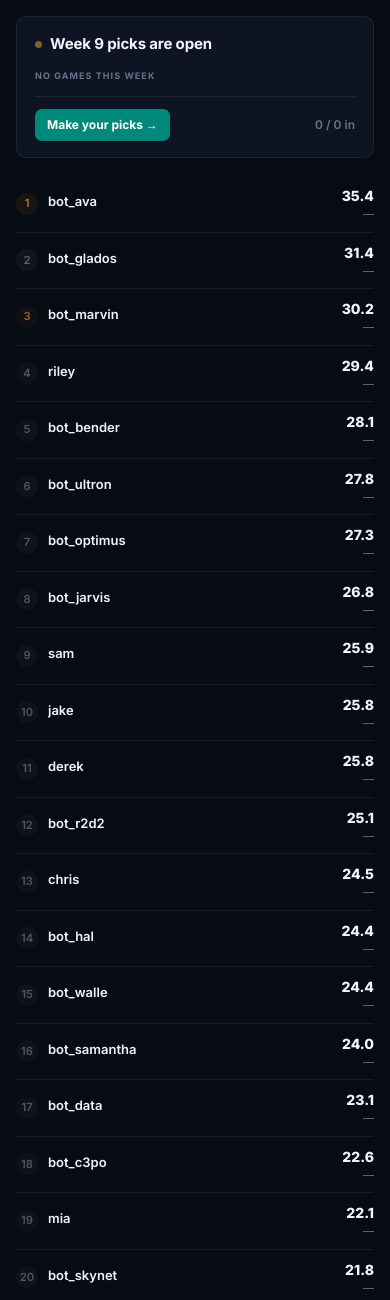
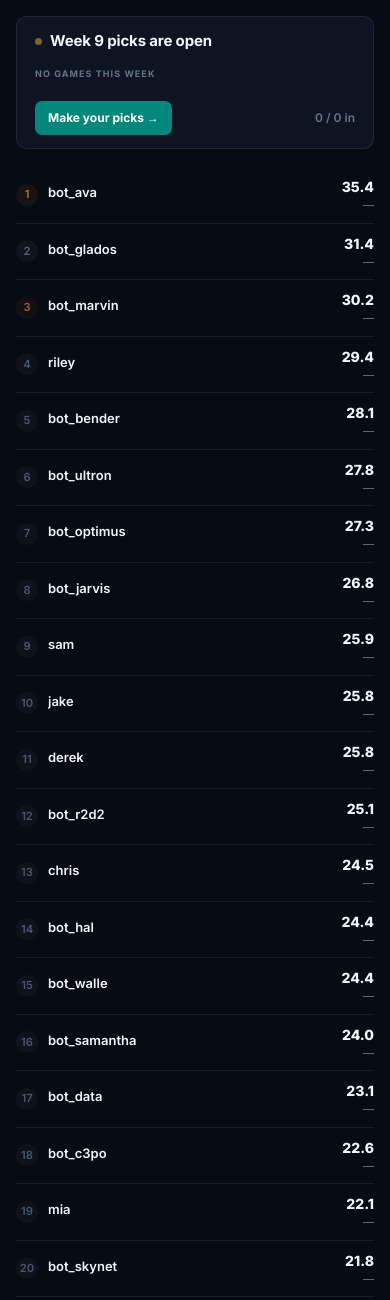
Before and after one commit to andrew23967/putnambowl2, a Django app: page /home/ in a window 390 px wide. Shown: the part 53-1353 px from the top of the page. Run offline with Django 5.2, Linux system fonts and the light colour scheme; a user stored in the database is signed in; data comes from the database, SQL or seed files in the repository; data that the repository does not hold is empty; some libraries are stand-ins or nearby versions.

Commit message:
Run the week's card across the top of the home page
The card belonged to neither column, so it now spans the full width above both,
and the standings and the feed start level beneath it.

Laid out as a row rather than a stack — title, clock, then the call to action
pushed right — which costs one band of height (96px) instead of three, and every
pixel saved goes to the two scrolling columns. On a phone it stacks, with the CTA
and the pick count sharing a row under the clock.

Co-Authored-By: Claude Opus 5 <noreply@anthropic.com>

```diff
--- a/templates/main/home.html
+++ b/templates/main/home.html
@@ -17,38 +17,40 @@
   .rank-down { color:#f87171;font-size:.6875rem;font-weight:700; }
   .rank-flat { color:var(--muted);font-size:.6875rem; }
 
-  /* ── Picks card ──
-     The slate itself lives on /picks/. This is the doorway to it, and says
-     which of the three states the week is in without reproducing the games.
-     The countdown sits inside it rather than in a box of its own: two stacked
-     cards cost ~110px of the column, and every pixel here comes out of the
-     PutnamBot section below. */
+  /* ── The week ──
+     A full-width band across the top, so neither column owns it and both the
+     standings and the feed start level beneath it. Laid out as a row rather than
+     a stack: the title, the clock and the call to action side by side cost one
+     band of height instead of three, and every pixel saved here is one the two
+     scrolling columns get. */
   .pk-card {
-    display:block;text-decoration:none;flex-shrink:0;
+    display:flex;align-items:center;gap:26px;flex-wrap:wrap;flex-shrink:0;
+    text-decoration:none;margin-bottom:18px;
     background:var(--surface);border:1px solid var(--border);border-radius:var(--radius);
-    padding:16px 18px;transition:border-color .14s ease,background .14s ease;
+    padding:13px 18px;transition:border-color .14s ease,background .14s ease;
   }
   a.pk-card:hover { border-color:var(--border2);background:var(--surface2); }
-  .pk-card-top { display:flex;align-items:center;gap:8px;margin-bottom:7px; }
+  .pk-card-top { display:flex;align-items:center;gap:8px;flex-shrink:0; }
   .pk-dot { width:7px;height:7px;border-radius:50%;flex-shrink:0; }
   .pk-card-title { font-size:.9375rem;font-weight:700;color:var(--text);margin:0;letter-spacing:-.01em; }
-  .pk-card-body { font-size:.8125rem;color:var(--muted);line-height:1.65;margin:0; }
+  .pk-card-body { font-size:.8125rem;color:var(--muted);line-height:1.55;margin:0;flex:1;min-width:0; }
+  /* The clock keeps a sane measure in the middle of the row. */
+  .pk-card-timer { flex:0 1 300px;min-width:220px; }
+  .pk-card-timer .timer-wrap { margin-bottom:0; }
+  /* Pushed to the far right; no rule above it, since it is no longer a footer. */
   .pk-card-cta {
-    display:flex;align-items:center;justify-content:space-between;gap:10px;
-    margin-top:14px;padding-top:12px;border-top:1px solid var(--border);
+    display:flex;align-items:center;gap:16px;margin-left:auto;flex-shrink:0;
   }
   /* Filled rather than accent-coloured text: --accent is the player's own theme
      colour, and the dark end of that range is unreadable as type on a card. */
   .pk-card-go {
     display:inline-flex;align-items:center;gap:6px;white-space:nowrap;
     background:var(--accent);color:var(--on-accent);
-    font-size:.75rem;font-weight:700;padding:7px 12px;border-radius:var(--radius-sm);
+    font-size:.75rem;font-weight:700;padding:8px 13px;border-radius:var(--radius-sm);
     transition:filter .15s ease;
   }
   a.pk-card:hover .pk-card-go { filter:brightness(1.15); }
   .pk-card-stat { font-size:.75rem;font-weight:600;color:var(--muted);white-space:nowrap; }
-  .pk-card-timer { margin-top:13px; }
-  .pk-card-timer .timer-wrap { margin-bottom:0; }
 
   /* ── Emails column ──
      The whole feed, not just the newest, scrolling inside its own box so the
@@ -143,6 +145,12 @@
     .lb-wrap, .em-wrap { height:auto !important; }
     .score-bar { display:none !important; }
     .lb-row { padding:9px 0 !important; }
+    /* The band stacks at this width, so the CTA sits under the clock rather
+       than being pushed to the far edge of a row that no longer exists. */
+    .pk-card { gap:14px !important; }
+    .pk-card-cta { margin-left:0 !important;width:100% !important;
+                   justify-content:space-between !important; }
+    .pk-card-timer { flex:1 1 100% !important; }
   }
 </style>
 {% endblock %}
@@ -157,12 +165,8 @@
 </a>
 {% endif %}
 
-<!-- ── MAIN DASHBOARD: week card + standings | the whole Emails feed ── -->
-<div class="main-grid anim-up" style="display:grid;grid-template-columns:1fr 1.15fr;gap:40px;align-items:stretch;">
-
-  <!-- LEFT: the week's card, then the standings underneath it -->
-  <div class="col-left" style="display:flex;flex-direction:column;min-height:0;">
-
+<!-- ── THE WEEK: full width, so the standings and the feed both start
+     below it rather than one column carrying it ── -->
   {% if not settings.publish %}
   <!-- Nothing to link to yet, so this one isn't a link. -->
   <div class="pk-card">
@@ -205,8 +209,15 @@
   </a>
   {% endif %}
 
+<!-- ── MAIN DASHBOARD: standings | the whole Emails feed ── -->
+<div class="main-grid anim-up" style="display:grid;grid-template-columns:1fr 1.15fr;gap:40px;align-items:stretch;">
+
+  <!-- LEFT: the standings -->
+  <div class="col-left" style="display:flex;flex-direction:column;min-height:0;">
+
+
     <!-- Standings fill whatever is left and scroll inside their own box. -->
-    <div class="lb-wrap" style="flex:1;min-height:0;position:relative;margin-top:18px;">
+    <div class="lb-wrap" style="flex:1;min-height:0;position:relative;">
       <div id="lb-track"><div id="lb-thumb"></div></div>
       <div id="lb-scroll" class="lb-scroll" style="position:absolute;left:8px;right:0;top:0;bottom:0;overflow-y:scroll;">
       <div>
```
Lines whose indentation alone changed are shown as unchanged.
